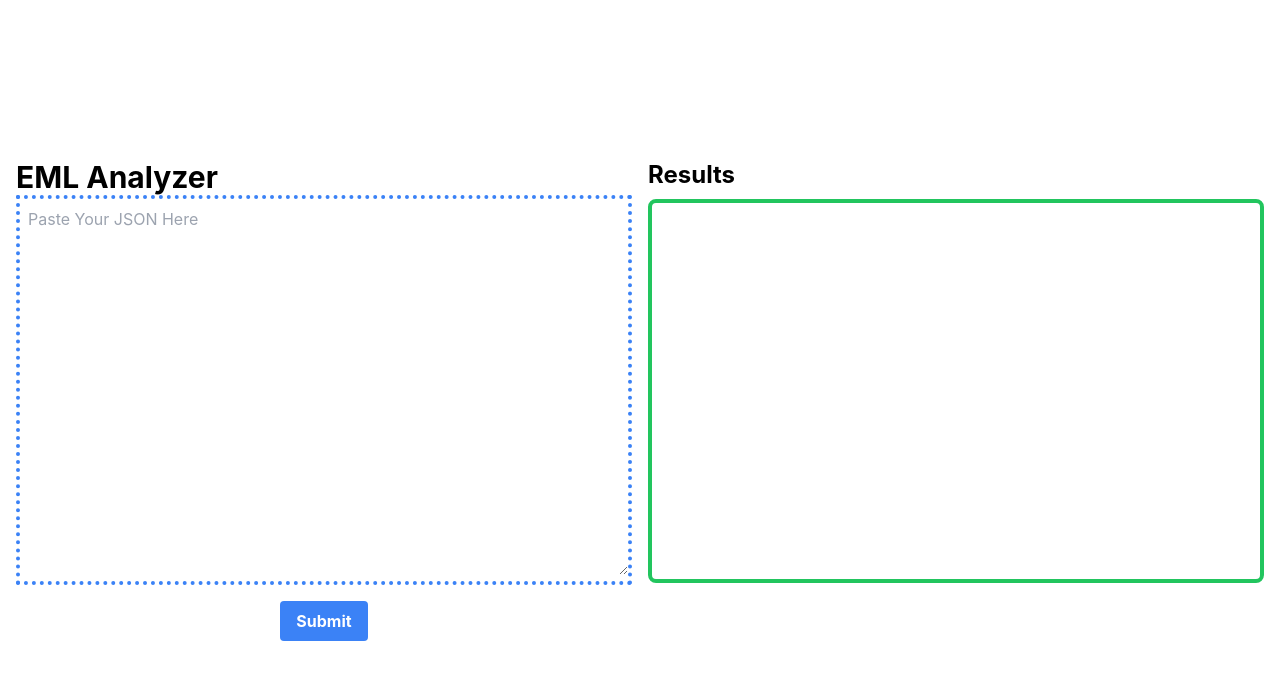
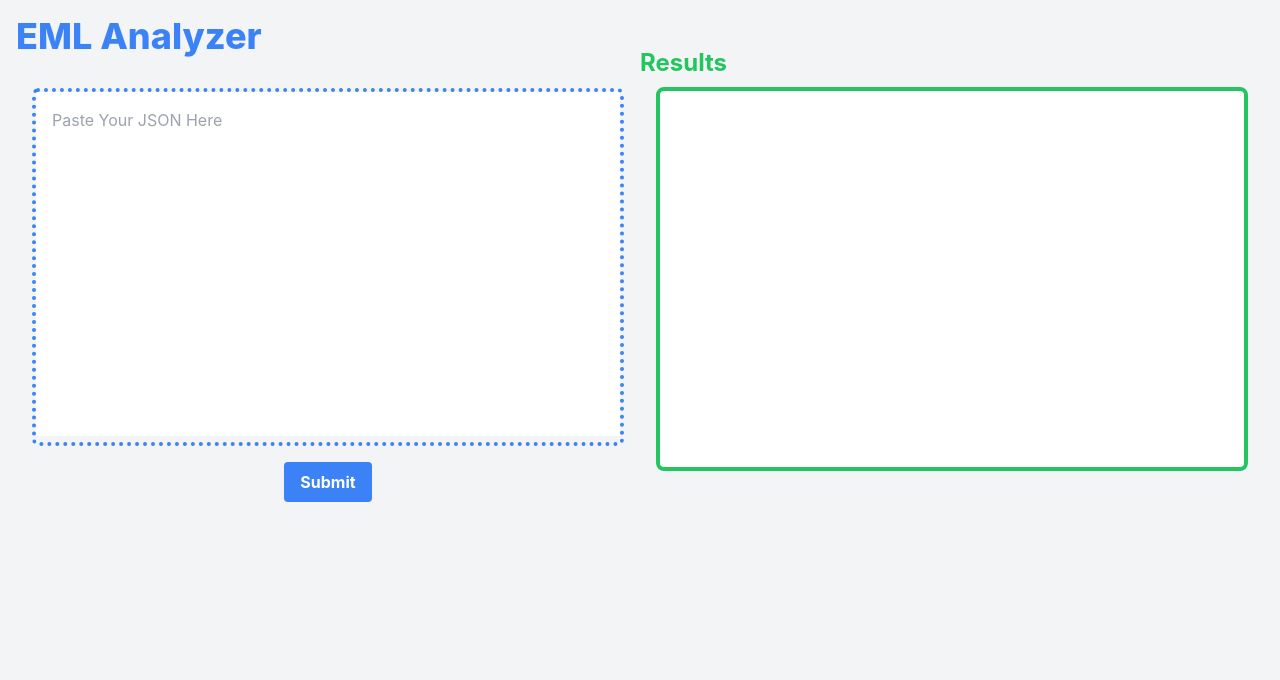
Before and after one commit to PankajB3/mx-egn-poc, a React (Create React App) app in the folder frontend-react/my-app/: page / in a window 1280 px wide. Shown: the top 680 px of the page. Built offline with nearby package versions, Linux system fonts and the light colour scheme.

Commit message:
Updated UI

```diff
--- a/frontend-react/my-app/src/App.tsx
+++ b/frontend-react/my-app/src/App.tsx
@@ -173,26 +173,28 @@ function App() {
 
   return (
 <div className="App">
-  <div className="container mx-auto p-4 flex flex-col items-center justify-center min-h-screen">
-    <div className="lg:flex flex-col lg:flex-row gap-4 w-full">
+  <div className="flex flex-col min-h-screen bg-gray-100">
+      <div className="container mx-auto p-4 flex flex-col lg:flex-row items-center justify-center">
         {/* Left Side with Heading */}
         <div className="lg:flex-1 w-full mb-8 lg:mb-0">
-        <h1 className="text-3xl font-bold mb-8 lg:mb-0 text-center lg:text-left">EML Analyzer</h1>
+          <h1 className="text-4xl font-extrabold mb-8 text-center lg:text-left text-blue-500">
+            EML Analyzer
+          </h1>
           <form id="uploadForm" encType="multipart/form-data">
-          <div className="border-dotted border-4 border-blue-500 overflow-scroll mb-4">
+            <div className="border-dotted border-4 border-blue-500 mb-4 overflow-hidden rounded-md mx-4">
               <textarea
                 name="email"
-              cols={47}
-              rows={15}
-              placeholder='Paste Your JSON Here'
-              className="w-full p-2"
+                cols={40}
+                rows={13}
+                placeholder="Paste Your JSON Here"
+                className="w-full p-4 resize-none focus:outline-none"
                 onChange={(e) => setEmailContent(e.target.value)}
               ></textarea>
             </div>
             <button
               type="button"
               id="submitBtn"
-            className="bg-blue-500 hover:bg-blue-700 text-white font-bold py-2 px-4 rounded"
+              className="bg-blue-500 hover:bg-blue-700 text-white font-bold py-2 px-4 rounded focus:outline-none"
               onClick={submitHandler}
               disabled={submitBtnDisabled}
             >
@@ -203,25 +205,30 @@ function App() {
 
         {/* Right Side */}
         <div className="lg:flex-1 w-full">
-        <h2 className="text-2xl font-bold mb-2 text-center lg:text-left">Results</h2>
-        <div id="results" className="bg-white p-4 border-4 border-green-500 rounded-lg h-96 overflow-scroll"></div>
+          <h2 className="text-2xl font-bold mb-2 text-center lg:text-left text-green-500">Results</h2>
+          <div
+            id="results"
+            className="bg-white p-4 border-4 border-green-500 rounded-lg h-96 overflow-scroll mx-4"
+          ></div>
 
           {/* Feedback Buttons */}
           {feebackBtn && (
-          <div>
-            <div className="text-sm text-gray-600 mt-2 text-center lg:text-left">Is the output correct?</div>
-            <div className="flex justify-center lg:justify-between mt-4">
+            <div className="mt-4">
+              <div className="text-sm text-gray-600 text-center lg:text-left">
+                Is the output correct?
+              </div>
+              <div className="flex justify-center lg:justify-between mt-2">
                 <button
                   className="flex items-center justify-center bg-green-500 hover:bg-green-700 text-white font-bold py-2 px-6 rounded"
                   onClick={saveEmlDataToDB}
                 >
-                <span>Yes</span>
+                  Yes
                 </button>
                 <button
                   className="flex items-center justify-center bg-red-500 hover:bg-red-700 text-white font-bold py-2 px-6 rounded"
                   onClick={setMyRedirect}
                 >
-                <span>No</span>
+                  No
                 </button>
               </div>
             </div>
@@ -230,17 +237,19 @@ function App() {
       </div>
 
       {Object.keys(emlData).length > 0 && (
-      <div className="mt-8">
+        <div className="container mx-auto mt-8">
           <form onSubmit={updateJSONFormHandler}>
             <textarea
               name="instructionText"
               rows={5}
-            cols={40}
-            placeholder='Enter the update instruction here'
+              placeholder="Enter the update instruction here"
               onChange={(e) => setUpdateJSONInput(e.target.value)}
-            className="w-full p-2 border border-gray-300 rounded"
+              className="w-full p-4 border border-gray-300 rounded resize-none focus:outline-none"
             ></textarea>
-          <button type="submit" className='bg-green-500 hover:bg-green-700 text-white font-bold py-2 px-6 rounded mt-4'>
+            <button
+              type="submit"
+              className='bg-green-500 hover:bg-green-700 text-white font-bold py-2 px-6 rounded mt-4'
+            >
               Update JSON Result
             </button>
           </form>
--- a/frontend-react/my-app/src/components/feedback.tsx
+++ b/frontend-react/my-app/src/components/feedback.tsx
@@ -46,11 +46,14 @@ function Feedback() {
     return (
       <div className="bg-gray-100 min-h-screen flex items-center justify-center">
   <div className="bg-white p-8 rounded shadow-md max-w-md w-full">
-          <h1 className="text-3xl font-semibold mb-6">Feedback Form</h1>
-          <form onSubmit={submitFeedbackForm}>
+    <h1 className="text-4xl font-extrabold text-center text-gray-800 mb-8">Feedback Form</h1>
+    <form onSubmit={submitFeedbackForm} className="space-y-4">
       <div className="mb-4">
-              <label className="block text-sm font-medium text-gray-600">Json Data</label>
+        <label htmlFor="jsonData" className="block text-sm font-medium text-gray-600">
+          JSON Data
+        </label>
         <input
+          id="jsonData"
           type="text"
           value={jsonData}
           readOnly
@@ -58,18 +61,20 @@ function Feedback() {
         />
       </div>
       <div className="mb-4">
-              <label className="block text-sm font-medium text-gray-600">Feedback</label>
+        <label htmlFor="feedbackText" className="block text-sm font-medium text-gray-600">
+          Feedback
+        </label>
         <textarea
+          id="feedbackText"
           name="feedbackText"
-                cols={13}
-                rows={5}
           placeholder="Enter Your Feedback Here"
           className="mt-1 p-2 w-full border border-gray-300 rounded-md focus:outline-none focus:ring focus:border-blue-300"
+          rows={5}
         ></textarea>
       </div>
       <button
         type="submit"
-              className="bg-blue-500 text-white py-2 px-4 rounded hover:bg-blue-600 focus:outline-none focus:ring focus:border-blue-300"
+        className="bg-blue-500 text-white py-2 px-4 rounded hover:bg-blue-600 focus:outline-none focus:ring focus:border-blue-300 w-full"
       >
         Submit
       </button>
```
Lines whose indentation alone changed are shown as unchanged.
